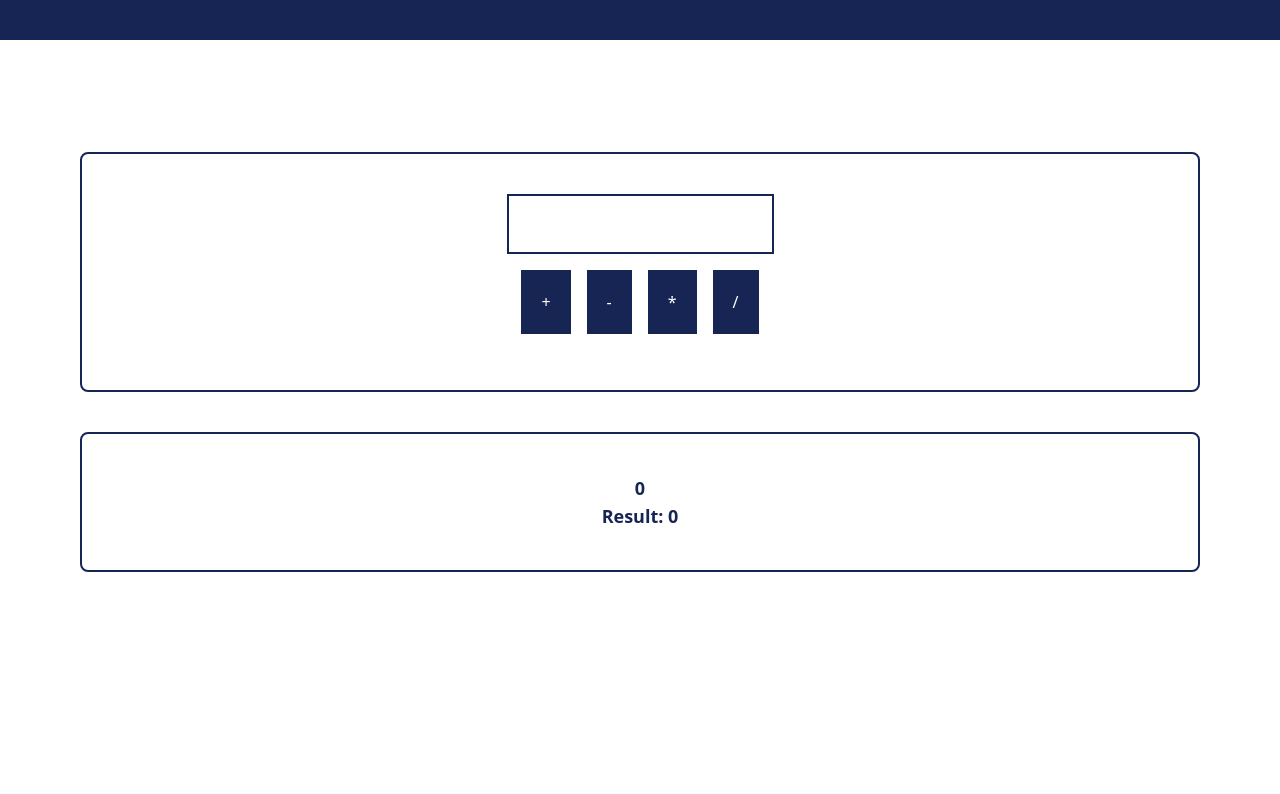
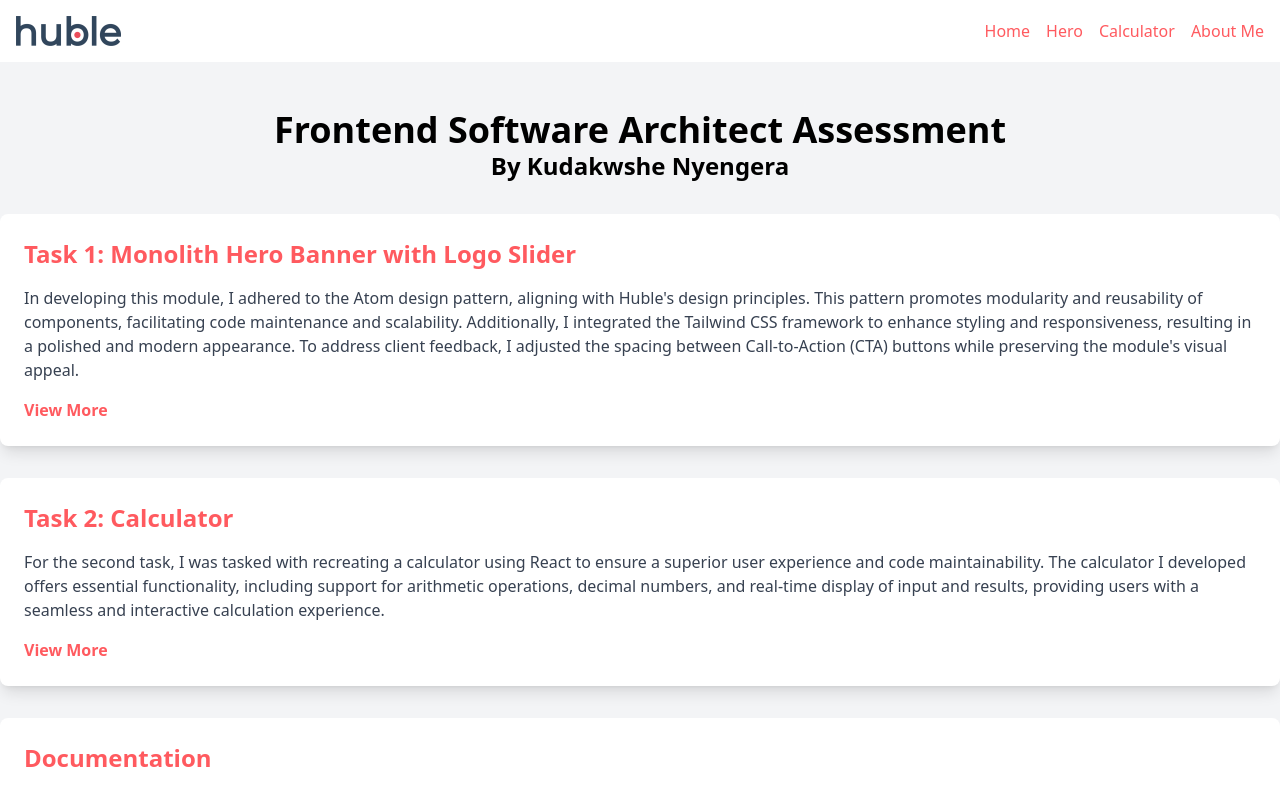
Before and after one commit to kudanmedia/huble, a React (Create React App) app: page / in a window 1280 px wide. Shown: the top 794 px of the page. Built offline with nearby package versions, Linux system fonts and the light colour scheme.

Commit message:
uodate navigation and home page

```diff
--- a/package.json
+++ b/package.json
@@ -13,6 +13,7 @@
     "react": "^18.2.0",
     "react-dom": "^18.2.0",
     "react-multi-carousel": "^2.8.4",
+    "react-router-dom": "^6.16.0",
     "react-scripts": "5.0.1",
     "web-vitals": "^2.1.4"
   },
--- a/src/App.css
+++ b/src/App.css
@@ -177,3 +177,7 @@
 .error-message {
   color: red;
 }
+
+.operator-buttons button:active {
+  background-color: rgba(255,90,95,1.0);
+}
--- a/src/App.js
+++ b/src/App.js
@@ -1,101 +1,22 @@
-import React, { useState } from 'react';
-import './App.css';
-import StorySlider from './components/molecules/StorySlider';
-import { FontAwesomeIcon } from '@fortawesome/react-fontawesome'
-import { faMoneyBillWave } from '@fortawesome/free-solid-svg-icons'
-import AccordionItem from './components/atoms/AccordionItem';
+import React from 'react';
+import { BrowserRouter as Router, Route, Routes } from 'react-router-dom';
+import Navigation from '../src/components/organisms/Navigation';
+import Home from '../src/components/pages/Home';
+import Hero from '../src/components/organisms/Hero';
+import Calculator from '../src/components/molecules/calculator';
+import AboutMe from '../src/components/pages/AboutMe';
 
-const items = [
-  {
-    image: 'image1.jpg',
-    description: 'Started with Richard Ahlfeld in September 2016',
-    year: '2016',
-  },
-  {
-    image: 'image2.jpg',
-    description: 'First paying projects with clients in March 2018 (LOreal, McLaren, Airbus)',
-    year: '2018',
-  },
-  {
-    image: <FontAwesomeIcon icon={faMoneyBillWave} />,
-    description: 'Pre-seed round in August 2018',
-    year: '2018',
-  },
-  {
-    image: <FontAwesomeIcon icon={faMoneyBillWave} />,
-    description: 'Seed round of £1.9M in April 2019',
-    year: '2019',
-  },
-  {
-    image: 'image4.jpg',
-    description: 'Reached 20 employees in January 2020',
-    year: '2020',
-  },
-  {
-    image: 'image4.jpg',
-    description: 'Named a “Gartner Cool Vendor” in May 2020',
-    year: '2020',
-  },
-  {
-    image: 'image4.jpg',
-    description: 'Named a “Gartner Cool Vendor” in May 2020',
-    year: '2020',
-  },
-];
-
-function App() {
-  const [openIndex, setOpenIndex] = useState(-1);
-
-  const handleAccordionClick = (index) => {
-    if (index === openIndex) {
-      setOpenIndex(-1);
-    } else {
-      setOpenIndex(index);
-    }
-  };
-
-  const accordionItems = [
-    {
-      title: "Lender",
-      text: "Simplify the mortgage process for every closing with a powerful pair of products: our award-winning eClose platform and best-in-class eVault.",
-      imageUrl: "https://www.snapdocs.com/hubfs/Web%20Pages%20-%20Home/Lender-Accordion-eVault.png",
-      learnMoreLink: "https://www.snapdocs.com/digital-mortgage-closing-platform"
-    },
-    {
-      title: "Title & Escrow",
-      text: "Accelerate every mortgage closing and connect instantly with over 140,000 notary signing agents & attorneys for mobile & RON eClosings.",
-      imageUrl: "https://www.snapdocs.com/hubfs/Web%20Pages%20-%20Home/Title-Escrow.png",
-      learnMoreLink: "https://www.snapdocs.com/scheduling-platform-for-title-companies"
-    },
-    {
-      title: "Signing Service",
-      text: "Instantly source, vet, schedule, and pay for a qualified notary anywhere in the country.",
-      imageUrl: "https://www.snapdocs.com/hubfs/Web%20Pages%20-%20Home/Title-Escrow.png",
-      learnMoreLink: "https://www.snapdocs.com/scheduling-platform-for-signing-services"
-    },
-    {
-      title: "Notary Signing Agent",
-      text: "Access over 250,000 mobile and RON loan signing opportunities each month, gain exposure to 100+ hiring companies, and efficiently manage your business online.",
-      imageUrl: "https://www.snapdocs.com/hubfs/Web%20Pages%20-%20Home/Notary-signing-Agents.png",
-      learnMoreLink: "https://www.snapdocs.com/join-notary-network"
-    },
-  ];
-
+const App = () => {
   return (
-    <div>
-      {accordionItems.map((item, index) => (
-        <AccordionItem
-          key={index}
-          title={item.title}
-          text={item.text}
-          imageUrl={item.imageUrl}
-          isOpen={index === openIndex}
-          onClick={() => handleAccordionClick(index)}
-          learnMoreLink={item.learnMoreLink}
-        />
-      ))}
-    </div>
+<Router>
+  <Routes>
+    <Route path="/" element={<Home />} />
+    <Route path="/hero" element={<Hero />} />
+    <Route path="/calculator" element={<Calculator />} />
+    <Route path="/about" element={<AboutMe />} />
+  </Routes>
+</Router>
   );
-}
+};
 
 export default App;
--- a/src/components/molecules/calculator.js
+++ b/src/components/molecules/calculator.js
@@ -88,7 +88,7 @@ const Calculator = () => {
        {inputError && <div className="error-message">{inputError}</div>}
       <div className="operator-buttons flex gap-x-4 justify-center my-4">
         {['+', '-', '*', '/'].map((op) => (
-          <button key={op} onClick={() => handleOperatorClick(op)} className="bg-blue-950 text-white align-middle p-5 text-center">
+          <button key={op} onClick={() => handleOperatorClick(op)} className="bg-blue-950 text-white align-middle p-5 text-center operator-buttons">
             {op}
           </button>
         ))}
--- /dev/null
+++ b/src/components/organisms/Navigation.js
@@ -0,0 +1,48 @@
+import React from 'react';
+import { Link, Outlet } from 'react-router-dom';
+import logo from '../../assets/images/logo.png';
+
+const Navigation = () => {
+  return (
+    <>
+    <nav className="bg-white p-4">
+      <div className="container mx-auto flex justify-between items-center">
+        <div className="text-xl font-bold">
+            <img src={logo} alt="Logo" className="h-1/4 w-1/4" />
+        </div>
+        <div className="flex space-x-4">
+          <Link
+            to="/"
+            className="text-primary hover:text-primary/90 transition duration-300"
+          >
+            Home
+          </Link>
+          <Link
+            to="/hero"
+            className="text-primary hover:text-primary/90 transition duration-300"
+          >
+            Hero
+          </Link>
+          <Link
+            to="/calculator"
+            className="text-primary hover:text-primary/90 transition duration-300"
+          >
+            Calculator
+          </Link>
+          <Link
+            to="/documentation"
+            className="text-primary hover:text-primary/90 transition duration-300"
+          >
+            About Me
+          </Link>
+        </div>
+      </div>
+    </nav>
+    <div>
+        <Outlet />
+    </div>
+    </>
+  );
+};
+
+export default Navigation;
--- /dev/null
+++ b/src/components/pages/Home.js
@@ -0,0 +1,43 @@
+import React from 'react';
+import { Link } from 'react-router-dom';
+
+const Home = () => {
+  return (
+    <div className="bg-gray-100 min-h-screen">
+      <div className="container mx-auto py-12">
+        <h1 className="text-4xl font-bold text-center">Frontend Software Architect Assessment</h1>
+        <h6 className="text-2xl font-bold text-center mb-8">By Kudakwshe Nyengera</h6>
+
+        {/* Task 1: Monolith Hero Banner with Logo Slider */}
+        <div className="bg-white shadow-lg rounded-lg p-6 mb-8">
+          <h2 className="text-2xl font-bold mb-4 text-primary">Task 1: Monolith Hero Banner with Logo Slider</h2>
+          <p className="text-gray-700 mb-4">
+          In developing this module, I adhered to the Atom design pattern, aligning with Huble's design principles. This pattern promotes modularity and reusability of components, facilitating code maintenance and scalability. Additionally, I integrated the Tailwind CSS framework to enhance styling and responsiveness, resulting in a polished and modern appearance. To address client feedback, I adjusted the spacing between Call-to-Action (CTA) buttons while preserving the module's visual appeal.
+          </p>
+          <Link to="/hero" className="text-primary font-bold hover:text-black">View More</Link>
+        </div>
+
+        {/* Task 2: Calculator */}
+        <div className="bg-white shadow-lg rounded-lg p-6 mb-8">
+          <h2 className="text-2xl font-bold mb-4 text-primary">Task 2: Calculator</h2>
+          <p className="text-gray-700 mb-4">
+          For the second task, I was tasked with recreating a calculator using React to ensure a superior user experience and code maintainability. The calculator I developed offers essential functionality, including support for arithmetic operations, decimal numbers, and real-time display of input and results, providing users with a seamless and interactive calculation experience.
+          </p>
+          <Link to="/calculator" className="text-primary font-bold hover:text-black">View More</Link>
+        </div>
+
+        {/* Documentation: The Significance of Meticulous Documentation */}
+        <div className="bg-white shadow-lg rounded-lg p-6">
+          <h2 className="text-2xl font-bold mb-4 text-primary">Documentation</h2>
+          <p className="text-gray-700 mb-4">
+            As part of the full software design cycle, meticulous documentation plays a critical role in ensuring clarity, replicability, and effective communication within a development team. This document, created earlier, highlights the importance of documentation by providing a comprehensive guide to the technical assessment tasks. It showcases a meticulous approach to task execution and reflects the skills I bring to the table. The ability to articulate technical solutions, implement best practices, and contribute to project success through detailed documentation is a key aspect of my expertise.
+          </p>
+          <Link to="/documentation" className="text-primary font-bold hover:text-black">Download</Link>
+        </div>
+
+      </div>
+    </div>
+  );
+};
+
+export default Home;
--- /dev/null
+++ b/src/components/pages/error.js
@@ -0,0 +1,16 @@
+import { useRouteError } from "react-router-dom";
+
+export default function ErrorPage() {
+  const error = useRouteError();
+  console.error(error);
+
+  return (
+    <div id="error-page">
+      <h1>Oops!</h1>
+      <p>Sorry, an unexpected error has occurred.</p>
+      <p>
+        <i>{error.statusText || error.message}</i>
+      </p>
+    </div>
+  );
+}
--- a/src/index.js
+++ b/src/index.js
@@ -1,13 +1,41 @@
 import React from 'react';
+import {createBrowserRouter, RouterProvider, Link} from "react-router-dom";
 import ReactDOM from 'react-dom/client';
 import './index.css';
-import App from './App';
+import Navigation from './components/organisms/Navigation';
+import ErrorPage from './components/pages/error';
+import Hero from './components/organisms/Hero';
 import Calculator from './components/molecules/calculator';
+import Home from './components/pages/Home';
 
-const root = ReactDOM.createRoot(document.getElementById('root'));
-root.render(
+const router = createBrowserRouter([
+  {
+    path: "/",
+    element: <Navigation />,
+    errorElement: <ErrorPage />,
+    children: [
+      {
+        path: "/",
+        element: <Home />,
+      },
+      {
+        path: "/hero",
+        element: <Hero />,
+      },
+      {
+        path: "/calculator",
+        element: <Calculator />,
+      },
+      {
+        path: "/documentation",
+        element: <Link to="" />,
+      },
+    ],
+  },
+]);
+
+ReactDOM.createRoot(document.getElementById("root")).render(
   <React.StrictMode>
-    {/* <App /> */}
-    <Calculator />
+    <RouterProvider router={router} />
   </React.StrictMode>
 );
```
Also changed, not shown: src/assets/images/logo.png (added), 1 other file (tests, documents, lock files or other folders).
